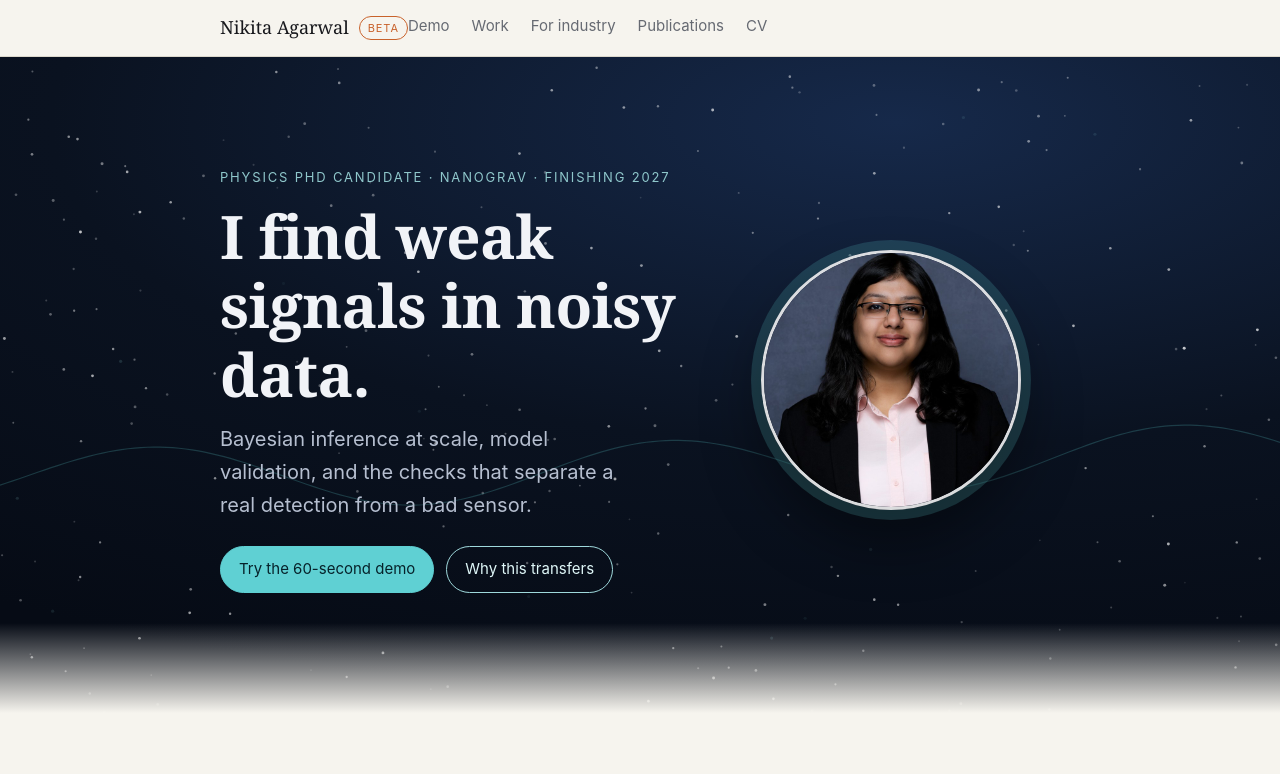
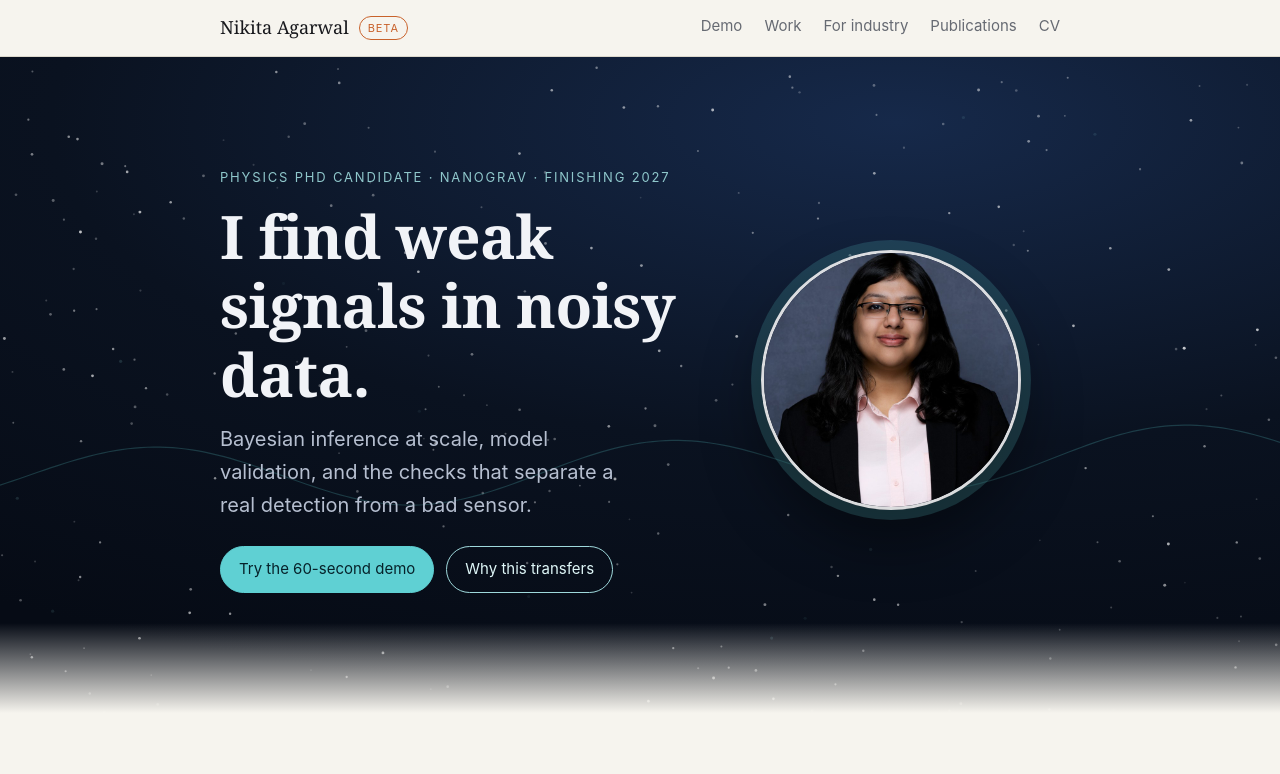
Before and after one commit to nikita050900/nikita050900.github.io, a plain HTML site: page index.html in a window 1280 px wide. Shown: the top 774 px of the page. Drawn offline with Linux system fonts and the light colour scheme.

Commit message:
Add files via upload

```diff
--- a/style.css
+++ b/style.css
@@ -32,7 +32,7 @@ p { margin: 0 0 16px; }
 /* nav */
 .nav { position: sticky; top: 0; z-index: 10; background: color-mix(in srgb, var(--bg) 88%, transparent); backdrop-filter: blur(8px); border-bottom: 1px solid var(--line); }
 .nav .wrap { display: flex; align-items: center; height: 56px; }
-.nav ul { margin-left: auto; }
+.nav .wrap ul { margin-left: auto; }
 .nav .brand { font-family: var(--serif); font-size: 18px; color: var(--fg); text-decoration: none; }
 .nav ul { list-style: none; margin: 0; padding: 0; display: flex; gap: 22px; }
 .nav a { color: var(--muted); text-decoration: none; font-size: 15px; }
```
